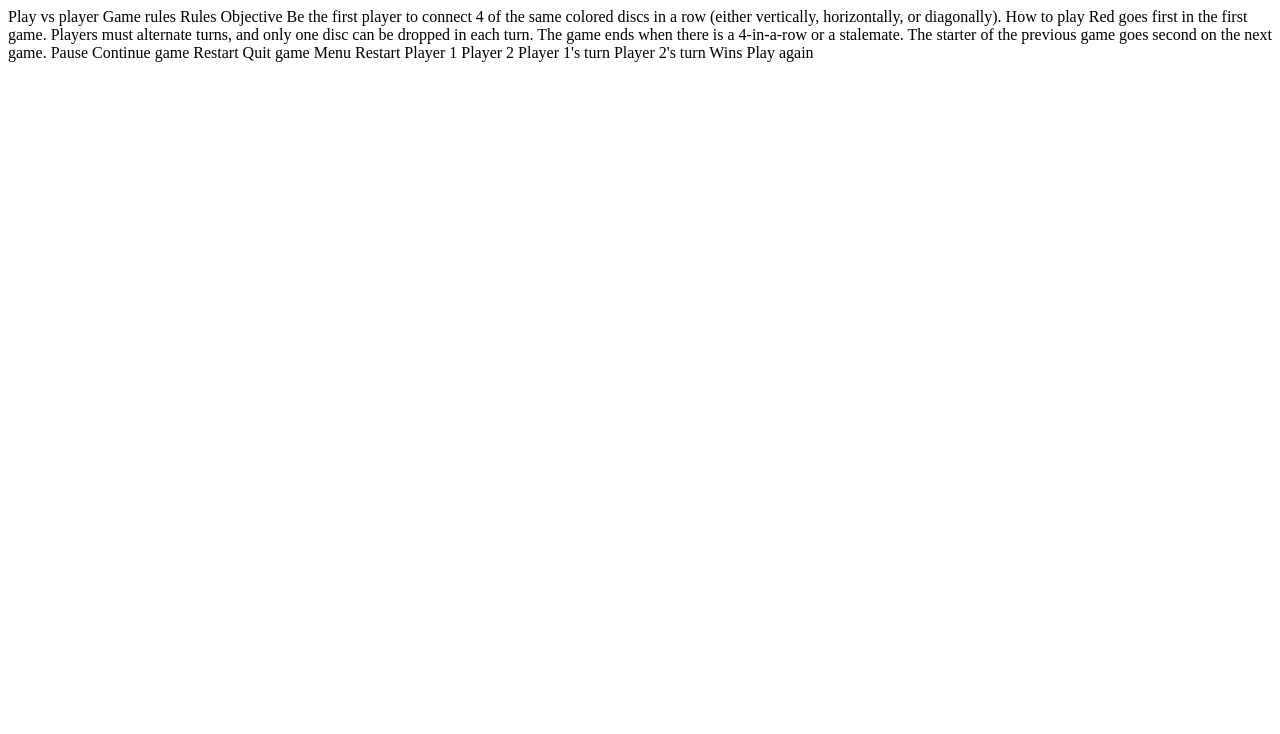
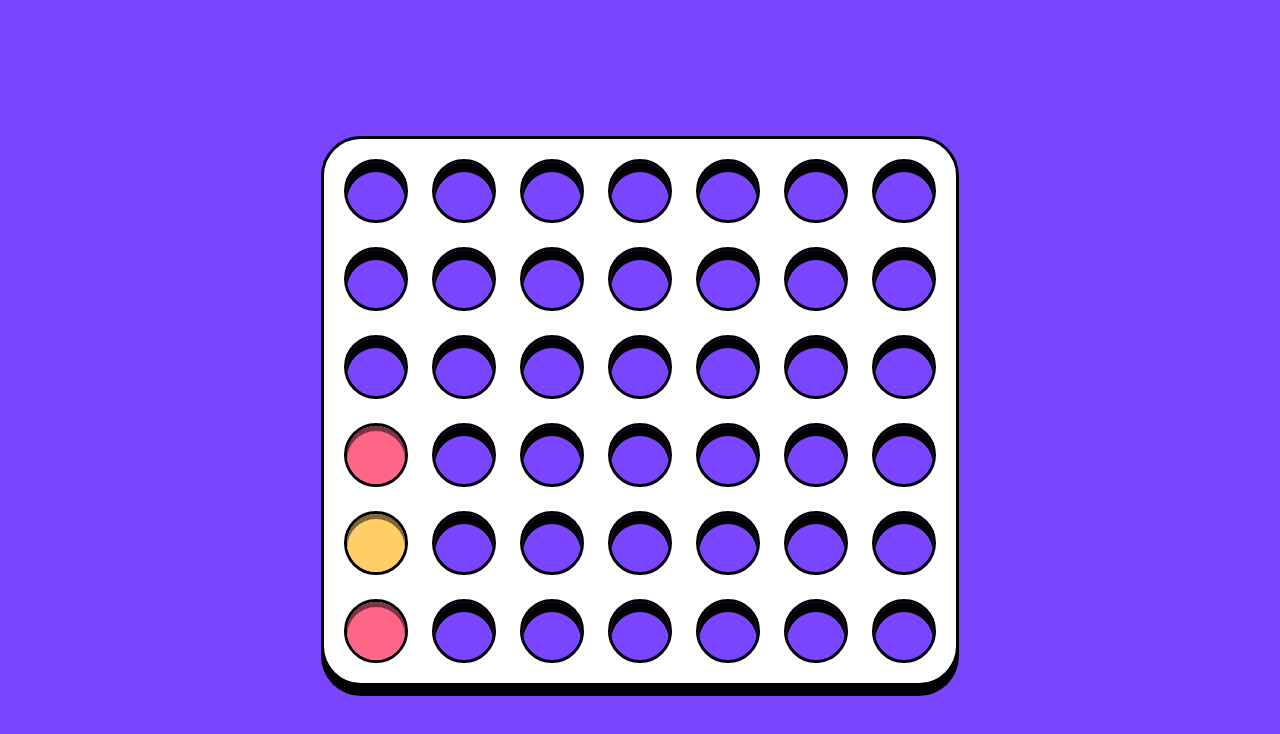
Before and after one commit to SohaybG/connect-four, a plain HTML site: page starter-code/index.html in a window 1280 px wide. Drawn offline with Linux system fonts and the light colour scheme.

Commit message:
Adding board and pieces in HTML and CSS
No interactive elements for now, only HTML and CSS

```diff
--- a/starter-code/index.html
+++ b/starter-code/index.html
@@ -6,60 +6,87 @@
 
   <link rel="icon" type="image/png" sizes="32x32" href="./assets/images/favicon-32x32.png">
 
-  <title>Frontend Mentor | Connect Four game</title>
+  <link rel="stylesheet" href="style.css">
+
+  <title>Connect Four</title>
 </head>
 <body>
 
-  <!-- Main menu start -->
+  <div class="board-buttons">
+    <button class="board-button" aria-label="Add piece to column 1"></button>
+    <button class="board-button" aria-label="Add piece to column 2"></button>
+    <button class="board-button" aria-label="Add piece to column 3"></button>
+    <button class="board-button" aria-label="Add piece to column 4"></button>
+    <button class="board-button" aria-label="Add piece to column 5"></button>
+    <button class="board-button" aria-label="Add piece to column 6"></button>
+    <button class="board-button" aria-label="Add piece to column 7"></button>
+  </div>
 
-   Play vs player
-   Game rules
+  <div class="board-wrapper">
+    <div class="player__pieces">
+      <ul class="board__column">
+        <li class="board__piece board__piece--player-one"></li>
+        <li class="board__piece board__piece--player-one"></li>
+        <li class="board__piece board__piece--player-two"></li>
+      </ul>
+      <ul class="board__column"></ul>
+      <ul class="board__column"></ul>
+      <ul class="board__column">
+        <li class="board__piece board__piece--player-two"></li>
+        <li class="board__piece board__piece--player-one"></li>
+        <li class="board__piece board__piece--player-two"></li>
+        <!-- <li class="board__piece board__piece--player-two board__piece--preview"></li> -->
+      </ul>
+      <ul class="board__column"></ul>
+      <ul class="board__column"></ul>
+      <ul class="board__column"></ul>
+    </div>
 
-  <!-- Main menu end -->
-
-  <!-- Rules start -->
-
-  Rules
-
-  Objective
-
-  Be the first player to connect 4 of the same colored discs in a row (either
-  vertically, horizontally, or diagonally).
-
-  How to play
-
-  Red goes first in the first game.
-  Players must alternate turns, and only one disc can be dropped in each turn.
-  The game ends when there is a 4-in-a-row or a stalemate.
-  The starter of the previous game goes second on the next game.
-
-  <!-- Rules end -->
-
-  <!-- Ingame menu start -->
-
-  Pause
-
-  Continue game
-  Restart
-  Quit game
-
-  <!-- Ingame menu end -->
-
-  <!-- Game board start -->
-
-  Menu
-  Restart
-
-  Player 1
-  Player 2
-
-  Player 1's turn
-  Player 2's turn
-
-  Wins
-  Play again
-
-  <!-- Game board end -->
+    <ul class="board">
+      <li class="board__slot"></li>
+      <li class="board__slot"></li>
+      <li class="board__slot"></li>
+      <li class="board__slot"></li>
+      <li class="board__slot"></li>
+      <li class="board__slot"></li>
+      <li class="board__slot"></li>
+      <li class="board__slot"></li>
+      <li class="board__slot"></li>
+      <li class="board__slot"></li>
+      <li class="board__slot"></li>
+      <li class="board__slot"></li>
+      <li class="board__slot"></li>
+      <li class="board__slot"></li>
+      <li class="board__slot"></li>
+      <li class="board__slot"></li>
+      <li class="board__slot"></li>
+      <li class="board__slot"></li>
+      <li class="board__slot"></li>
+      <li class="board__slot"></li>
+      <li class="board__slot"></li>
+      <li class="board__slot"></li>
+      <li class="board__slot"></li>
+      <li class="board__slot"></li>
+      <li class="board__slot"></li>
+      <li class="board__slot"></li>
+      <li class="board__slot"></li>
+      <li class="board__slot"></li>
+      <li class="board__slot"></li>
+      <li class="board__slot"></li>
+      <li class="board__slot"></li>
+      <li class="board__slot"></li>
+      <li class="board__slot"></li>
+      <li class="board__slot"></li>
+      <li class="board__slot"></li>
+      <li class="board__slot"></li>
+      <li class="board__slot"></li>
+      <li class="board__slot"></li>
+      <li class="board__slot"></li>
+      <li class="board__slot"></li>
+      <li class="board__slot"></li>
+      <li class="board__slot"></li>
+    </ul>
+  </div>
 
 </body>
 </html>
--- /dev/null
+++ b/starter-code/style.css
@@ -0,0 +1,191 @@
+*, *:before, *:after {
+    box-sizing: border-box;
+}
+body {
+    --color-one: #7945FF;
+    --background-color: var(--color-one);
+    margin: 0;
+    background-color: var(--background-color);
+}
+ul {
+    list-style: none;
+    margin: 0;
+    padding: 0;
+}
+button {
+    border: none;
+    background-color: transparent;
+    cursor: pointer;
+}
+.board {
+    display: grid;
+    grid-template-columns: repeat(7, 1fr);
+    grid-template-rows: repeat(6, 1fr);
+    gap: 1.5rem;
+    width: fit-content;
+    margin-left: auto;
+    margin-right: auto;
+    padding: 1.25rem;
+    background-color: #FFFFFF;
+    border: 3px solid #000000;
+    border-radius: 40px;
+    box-shadow: 0px 10px 0px #000000;
+}
+.board-wrapper {
+    position: relative;
+    width: fit-content;
+    margin: 0 auto 40px;
+}
+.board__slot {
+    width: 64px;
+    height: 64px;
+    background-color: var(--background-color);
+    border-radius: 50%;
+    border: 3px solid #000000;
+    box-shadow: inset 0 10px #000000;
+}
+.player__pieces {
+    position: absolute;
+    top: 50%;
+    left: 50%;
+    transform: translate(-50%, -50%);
+    width: calc(100% - 46px);
+    height: calc(100% - 46px);
+    border: 3px solid transparent;
+    /* background-color: cadetblue;
+    opacity: .5; */
+}
+.board__column {
+    position: absolute;
+    display: flex;
+    flex-direction: column-reverse;
+    gap: 30px;
+    height: 100%;
+}
+.board__piece {
+    background-color: pink;
+    width: 58px;
+    height: 58px;
+    border-radius: 50%;
+    box-shadow: inset 0 5px rgba(0, 0, 0, .5);
+    background-color: var(--player-color, lightgrey);
+}
+.board__piece--player-one {
+    --player-color: #FFCE67;
+}
+.board__piece--player-two {
+    --player-color: #FD6687;
+}
+.board__piece--preview {
+    --offset: 6px;
+    width: calc(58px - var(--offset) * 2);
+    height: calc(58px - var(--offset) * 2);
+    margin: var(--offset);
+    /* animation-duration: 1s;
+    animation-name: throbbing;
+    animation-iteration-count: infinite;
+    animation-direction: alternate; */
+    border: 3px dashed var(--player-color);
+    box-shadow: none;
+    background-color: transparent;
+    position: relative;
+}
+.board__piece--preview::before {
+    content: '';
+    position: absolute;
+    left: 50%;
+    top: 50%;
+    transform: translate(-50%, -50%);
+    width: calc(100% - 12px);
+    height: calc(100% - 12px);
+    background-color: var(--player-color);
+    border-radius: 50%;
+}
+
+.board-buttons {
+    display: flex;
+    justify-content: center;
+    align-items: center;
+    gap: 12px;
+    margin-top: 60px;
+}
+.board-button {
+    position: relative;
+    display: flex;
+    justify-content: center;
+    align-items: center;
+    width: 76px;
+    height: 76px;
+    z-index: 0;
+}
+.board-button::before {
+    content: '';
+    display: block;
+    background-image: url(assets/images/marker-red.svg);
+    background-repeat: no-repeat;
+    background-position: center;
+    background-size: contain;
+    width: 32px;
+    height: 26px;
+    margin-top: 3px;
+    transition: 300ms ease-in-out;
+    animation-name: up-and-down;
+    animation-duration: .7s;
+    animation-direction: alternate;
+    animation-iteration-count: infinite;
+    animation-timing-function: ease-in-out;
+    opacity: 0;
+}
+.board-button::after {
+    content: '';
+    position: absolute;
+    z-index: -1;
+    background-color: rgba(255, 255, 255, .6);
+    width: 64px;
+    height: 64px;
+    left: 50%;
+    top: 50%;
+    transform: translate(-50%, -50%);
+    transition: 300ms ease-in-out;
+    opacity: 0;
+    border-radius: 50%;
+}
+.board-button:hover:before,
+.board-button:focus:before,
+.board-button:active:before {
+    opacity: 1;
+}
+.board-button:hover:after,
+.board-button:focus:after,
+.board-button:active:after {
+    opacity: .3;
+}
+.board-button:disabled:after {
+    border: 3px solid #000;
+}
+.board-button:disabled:hover:after,
+.board-button:disabled:focus:after,
+.board-button:disabled:active:after {
+    opacity: 1;
+}
+.board-button:disabled:before {
+    content: 'Full';
+    background: none;
+    width: auto;
+    height: auto;
+    animation-name: none;
+    color: #000000;
+    font-weight: 700;
+    font-size: 1.125rem;
+    text-transform: uppercase;
+}
+
+@keyframes up-and-down {
+    0% {
+        transform: translateY(-10%);
+    }
+
+    100% {
+        transform: translateY(10%);
+    }
+}
```
